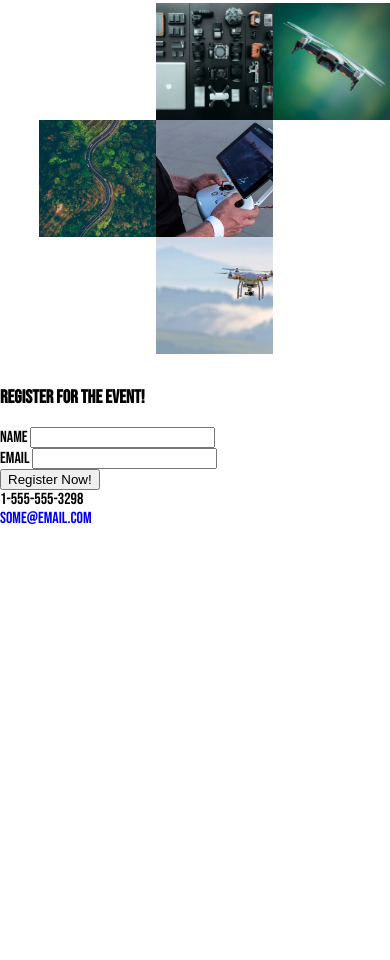
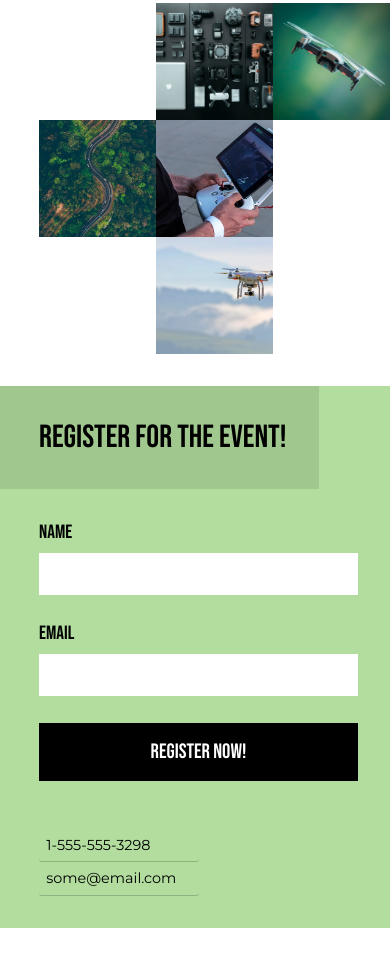
Before and after one commit to frontendella/Drone-Page, a website built with Vite: page index.html in a window 390 px wide. Shown: the part 1697-2657 px from the top of the page. Before the commit the page ends 2225 px from the top, so only its background shows below. Built offline with nearby package versions, Linux system fonts and the light colour scheme.

Commit message:
Finished Mobile CSS

```diff
--- a/index.css
+++ b/index.css
@@ -249,3 +249,67 @@ h2 {
 
 
 /* Section 3 */
+
+.contact {
+    background: #B2DD9E;
+}
+
+h3 {
+    padding: 1em 1em 1em 10%;
+    font-size: 2rem;
+    /* background-color: #9FC88C; */
+    background-color: rgba(0,0,0,.1);
+    display: inline-block;
+    margin: 0;
+    font-weight: normal;
+}
+
+.cols-2 {
+    width: 90%;
+    margin: 2em 2em 2em 10%;
+    padding-right: 2em;
+    padding-bottom: 2em;
+}
+
+label {
+    display: block;
+    font-size: 1.2rem;
+    margin-bottom: .5em;
+}
+
+input {
+    width: 100%;
+    border: none;
+    padding: 1em;
+    margin-bottom: 2em;
+}
+
+button {
+    background: black;
+    border: none;
+    padding: .8em;
+    width: 100%;
+    color: white;
+    text-transform: uppercase;
+    font-family: 'Bebas Neue';
+    font-size: 1.3rem;
+    cursor: pointer;
+}
+
+.other-info {
+    margin-top: 3em;
+    width: 50%;
+}
+
+.other-info ul li {
+    padding: .5em;
+    border-bottom: 1px solid rgba(0,0,0,.2);
+    display: block;
+    border-radius: .2em;
+    font-family: 'Montserrat';
+    font-size: .9rem;
+}
+
+.other-info a {
+    color: black;
+}
```
